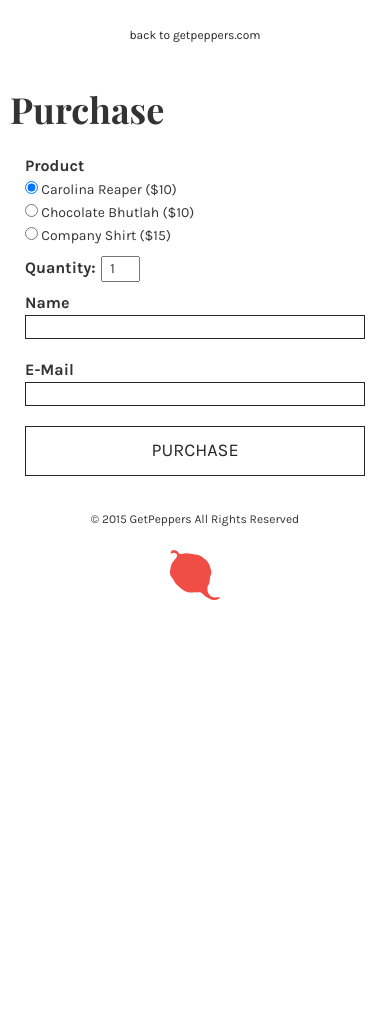
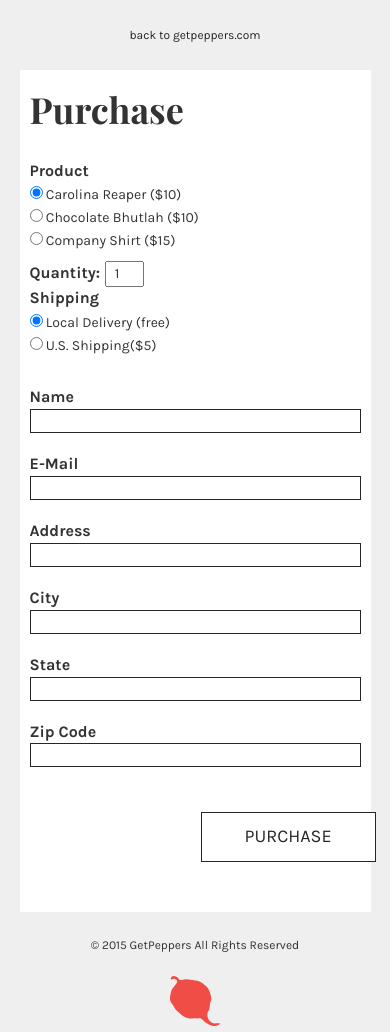
Before and after one commit to getmicah/getpeppers, a PHP site: page /purchase/index.html in a window 390 px wide. Before the commit the page ends 600 px from the top, so only its background shows below. Run offline with PHP 8.4, Linux system fonts and the light colour scheme; some libraries are stand-ins or nearby versions.

Commit message:
Purchase Update
Add more required fields and dabbled in some new javascript features.

```diff
--- a/purchase/css/main.css
+++ b/purchase/css/main.css
@@ -30,39 +30,43 @@ a:active {
       color: #262626;
       font-size: 12px; }
 
-.purchase .form {
+.wrapper .form {
   background-color: white;
   width: 50%;
-  height: 375px;
   margin: 100px auto;
   margin-top: 50px;
   padding-top: 20px;
   padding-left: 50px;
-  padding-right: 50px; }
-  .purchase .form h1 {
+  padding-right: 50px;
+  padding-bottom: 20px; }
+  .wrapper .form h1 {
     font-family: 'Playfair Display', serif;
     font-size: 48px;
     font-weight: 700;
     margin: 0;
     padding: 0;
     padding-bottom: 25px; }
-  .purchase .form b {
+  .wrapper .form b {
     font-size: 16px;
     padding-right: 5px;
     padding-bottom: 5px; }
-  .purchase .form .contact-info {
+  .wrapper .form .purchase {
+    padding-top: 5px; }
+    .wrapper .form .purchase #quantity {
+      margin-top: 10px;
+      padding-left: 2px;
+      text-align: center; }
+    .wrapper .form .purchase #quantity-container {
+      padding-top: 10px; }
+  .wrapper .form .info {
+    padding-top: 20px; }
+    .wrapper .form .info .contact-info {
       border: 1px solid #262626;
       background-color: white;
       color: #262626;
       width: 100%;
       margin-bottom: 10px; }
-  .purchase .form #quantity {
-    margin-top: 10px;
-    padding-left: 2px;
-    text-align: center; }
-  .purchase .form #quantity-container {
-    padding-top: 10px; }
-  .purchase .form #submit {
+    .wrapper .form .info #submit {
       border: 1px solid #262626;
       background-color: white;
       color: #262626;
@@ -70,14 +74,10 @@ a:active {
       height: 50px;
       width: 175px;
       text-transform: uppercase;
-    margin-top: 45px;
+      margin-top: 25px;
       float: right; }
-    .purchase .form #submit:hover {
+      .wrapper .form .info #submit:hover {
         font-weight: bold; }
-  .purchase .form #back {
-    color: #262626;
-    font-size: 12px;
-    margin-top: 10px; }
 
 #footer .container {
   text-align: center; }
@@ -104,45 +104,66 @@ a:active {
     font-size: 12px;
     text-transform: uppercase; }
 
+#thanks-footer {
+  position: absolute;
+  bottom: 5px;
+  left: 0;
+  right: 0; }
+  #thanks-footer .container {
+    text-align: center; }
+    #thanks-footer .container p {
+      font-weight: normal;
+      font-size: 12px;
+      padding-bottom: 1em;
+      fill: #262626;
+      -webkit-transition: 0.5s ease;
+      -moz-transition: 0.5s ease;
+      -o-transition: 0.5s ease;
+      transition: 0.5s ease; }
+    #thanks-footer .container svg {
+      margin: 0 auto;
+      width: 50px;
+      fill: #ef4d46;
+      -webkit-transition: 0.5s ease;
+      -moz-transition: 0.5s ease;
+      -o-transition: 0.5s ease;
+      transition: 0.5s ease; }
+    #thanks-footer .container #tm {
+      padding-left: 5px;
+      font-weight: normal;
+      font-size: 12px;
+      text-transform: uppercase; }
+
 /* Media Queries */
 @media screen and (max-width: 1000px) {
-  html, body {
-    background-color: white; }
-    html .purchase .form, body .purchase .form {
-      width: 50%; }
-      html .purchase .form #submit, body .purchase .form #submit {
-        text-align: center;
-        float: none;
-        margin: auto;
-        width: 100%; } }
+  .wrapper .form {
+    width: 50%; } }
 @media screen and (max-width: 860px) {
-  html, body {
-    background-color: white; }
-    html .purchase .form, body .purchase .form {
-      width: 75%;
-      height: 100%;
+  .wrapper .form {
+    width: 65%;
     margin: 100px auto;
     padding-top: 20px;
     padding-left: 50px;
     padding-right: 50px; }
-      html .purchase .form .block, body .purchase .form .block {
-        padding-bottom: 10px; } }
+    .wrapper .form .row {
+      padding-bottom: 10px; }
+    .wrapper .form #submit {
+      float: none;
+      text-align: center;
+      margin: 0 auto;
+      width: 100%; } }
 @media screen and (max-width: 720px) {
-  html, body {
-    background-color: white; }
-    html .purchase .form, body .purchase .form {
-      width: 90%;
+  .wrapper .form {
+    width: 75%;
     padding-left: 25px;
     padding-right: 25px; } }
 @media screen and (max-width: 432px) {
-  html, body {
-    background-color: white; }
-    html .purchase .form, body .purchase .form {
+  .wrapper .form {
     margin: 25px auto;
-      width: 100%;
+    width: 90%;
     padding-left: 10px;
     padding-right: 10px; }
-      html .purchase .form h1, body .purchase .form h1 {
+    .wrapper .form h1 {
       font-size: 36px; } }
 
 /*# sourceMappingURL=main.css.map */
--- a/purchase/css/main.scss
+++ b/purchase/css/main.scss
@@ -81,16 +81,16 @@ a {
   }
 }
 
-.purchase {
+.wrapper {
   .form {
     background-color: $primary-color;
     width: 50%;
-    height: 375px;
     margin: 100px auto;
     margin-top: 50px;
     padding-top: 20px;
     padding-left: 50px;
     padding-right: 50px;
+    padding-bottom: 20px;
     h1 {
       font-family: 'Playfair Display', serif;
       font-size: 48px;
@@ -104,13 +104,8 @@ a {
       padding-right: 5px;
       padding-bottom: 5px;
     }
-    .contact-info {
-      border: 1px solid $dark-color;
-      background-color: $primary-color;
-      color: $dark-color;
-      width: 100%;
-      margin-bottom: 10px;
-    }
+    .purchase {
+      padding-top: 5px;
       #quantity {
         margin-top: 10px;
         padding-left: 2px;
@@ -118,6 +113,16 @@ a {
       }
       #quantity-container {
         padding-top: 10px;
+      }
+    }
+    .info {
+      padding-top: 20px;
+      .contact-info {
+        border: 1px solid $dark-color;
+        background-color: $primary-color;
+        color: $dark-color;
+        width: 100%;
+        margin-bottom: 10px;
       }
       #submit {
         border: 1px solid $dark-color;
@@ -127,16 +132,12 @@ a {
         height: 50px;
         width: 175px;
         text-transform: uppercase;
-      margin-top: 45px;
+        margin-top: 25px;
         float: right;
         &:hover {
           font-weight: bold;
         }
       }
-    #back {
-      color: $dark-color;
-      font-size: 12px;
-      margin-top: 10px;
     }
   }
 }
@@ -167,63 +168,79 @@ a {
   }
 }
 
+#thanks-footer {
+  position: absolute;
+  bottom: 5px; left: 0; right: 0;
+  .container {
+    text-align: center;
+    p {
+      font-weight: normal;
+      font-size: 12px;
+      padding-bottom: 1em;
+      fill: $dark-color;
+      @include transition(0.5s ease);
+    }
+    svg {
+      margin: 0 auto;
+      width: 50px;
+      fill: $red;
+      @include transition(0.5s ease);
+    }
+    #tm {
+      padding-left: 5px;
+      font-weight: normal;
+
+      font-size: 12px;
+      text-transform: uppercase;
+    }
+  }
+}
+
 /* Media Queries */
 @media screen and (max-width: 1000px){
-  html, body {
-    background-color: $primary-color;
-    .purchase {
+  .wrapper {
     .form {
       width: 50%;
-        #submit {
-          text-align: center;
-          float: none;
-          margin: auto;
-          width: 100%;
-        }
-      }
     }
   }
 }
 
 @media screen and (max-width: 860px){
-  html, body {
-    background-color: $primary-color;
-    .purchase {
+  .wrapper {
     .form {
-        width: 75%;
-        height: 100%;
+      width: 65%;
       margin: 100px auto;
       padding-top: 20px;
       padding-left: 50px;
       padding-right: 50px;
-        .block {
+      .row {
         padding-bottom: 10px;
       }
+      #submit {
+        float: none;
+        text-align: center;
+        margin: 0 auto;
+        width: 100%;
       }
     }
   }
 }
 
 @media screen and (max-width: 720px){
-  html, body {
-    background-color: $primary-color;
-    .purchase {
+  .wrapper {
     .form {
-        width: 90%;
+      width: 75%;
       padding-left: 25px;
       padding-right: 25px;
     }
   }
 }
-}
 
 @media screen and (max-width: 432px){
-  html, body {
-    background-color: $primary-color;
-    .purchase {
+  .wrapper {
     .form {
       margin: 25px auto;
-        width: 100%;
+      width: 90%;
       padding-left: 10px;
       padding-right: 10px;
       h1 {
@@ -232,4 +249,3 @@ a {
     }
   }
 }
-}
--- a/purchase/index.html
+++ b/purchase/index.html
@@ -37,27 +37,53 @@
       </div>
     </div>
 
-    <div class="purchase">
+    <div class="wrapper">
       <div class="form">
         <form action="index.php" method="post" name="purchaseForm">
           <h1>Purchase</h1>
-          <div class="block col-md-6">
-            <b>Product</b> <br>
-            <input type="radio" name="product" value="Carolina Reaper" checked> Carolina Reaper ($10)<br>
-            <input type="radio" name="product" value="Chocolate Bhutlah"> Chocolate Bhutlah ($10)<br>
-            <input type="radio" name="product" value="Company Shirt"> Company Shirt ($15)<br>
-            <span id="quantity-container"><b>Quantity:</b><input name="quantity" id="quantity" type="number" min="1" max="5" value="1"/></span>
+          <div class="purchase row">
+            <div class="buy col-md-6">
+              <b>Product</b> <br>
+              <input type="radio" name="item" value="Carolina Reaper" checked> Carolina Reaper ($10)<br>
+              <input type="radio" name="item" value="Chocolate Bhutlah"> Chocolate Bhutlah ($10)<br>
+              <input type="radio" name="item" value="Company Shirt"> Company Shirt ($15)<br>
+              <span id="quantity-container"><b>Quantity:</b><input name="quantity" id="quantity" type="number" min="1" max="5" value="1"/></span>
+              <!-- <p class="total"><b>Total: $<span id="sum"></span></b></p> -->
+            </div>
+            <div class="shipping col-md-6">
+              <b>Shipping</b><br>
+              <input type="radio" name="shipping" value="local" checked> Local Delivery (free)<br>
+              <input type="radio" name="shipping" value="national"> U.S. Shipping($5)<br>
+            </div>
           </div>
-          <div class="block col-md-6">
-            <p>
+          <div class="info row">
+            <p class="col-md-6">
               <b>Name</b> <br>
               <input class="contact-info" name="name" id="name" type="text"/>
             </p>
-            <p>
+            <p class="col-md-6">
               <b>E-Mail</b> <br>
               <input class="contact-info" name="email" id="email" type="text"/>
             </p>
-            <input type="submit" name="submit" id="submit" value="purchase"/>
+            <p class="col-md-6">
+              <b>Address</b> <br>
+              <input class="contact-info" name="address" id="address" type="text"/>
+            </p>
+            <p class="col-md-6">
+              <b>City</b> <br>
+              <input class="contact-info" name="city" id="city" type="text"/>
+            </p>
+            <p class="col-md-6">
+              <b>State</b> <br>
+              <input class="contact-info" name="state" id="state" type="text"/>
+            </p>
+            <p class="col-md-6">
+              <b>Zip Code</b> <br>
+              <input class="contact-info" name="zip" id="zip" type="number"/>
+            </p>
+            <p class="col-md-12 row">
+              <input type="submit" name="submit" id="submit" value="purchase"/>
+            </p>
           </div>
         </form>
       </div>
--- a/purchase/script.js
+++ b/purchase/script.js
@@ -1,7 +1,7 @@
 //disable submit
 jQuery("#submit").prop('disabled', true);
 
-  var toValidate = jQuery('#name, #email'),
+  var toValidate = jQuery('#name, #email, #address, #city, #state, #zip'),
       valid = false;
   toValidate.keyup(function () {
       if (jQuery(this).val().length > 0) {
--- a/purchase/thanks.html
+++ b/purchase/thanks.html
@@ -37,7 +37,7 @@
       </div>
     </div>
 
-    <div id="footer">
+    <div id="thanks-footer">
       <div class="container">
         <p> &copy; 2015 GetPeppers All Rights Reserved</p>
         <svg xmlns="http://www.w3.org/2000/svg" viewBox="0 0 400 400">
```
Also changed, not shown: purchase/index.php (+13 -4 lines), 1 other file. Lines whose indentation alone changed are shown as unchanged.
